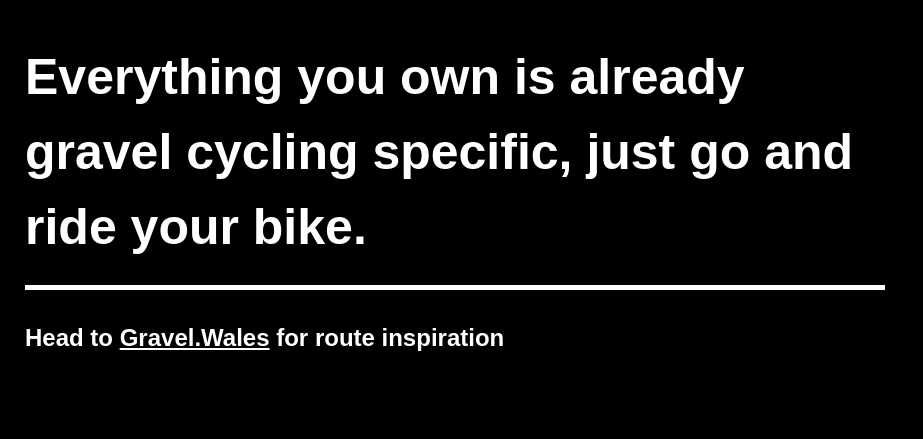
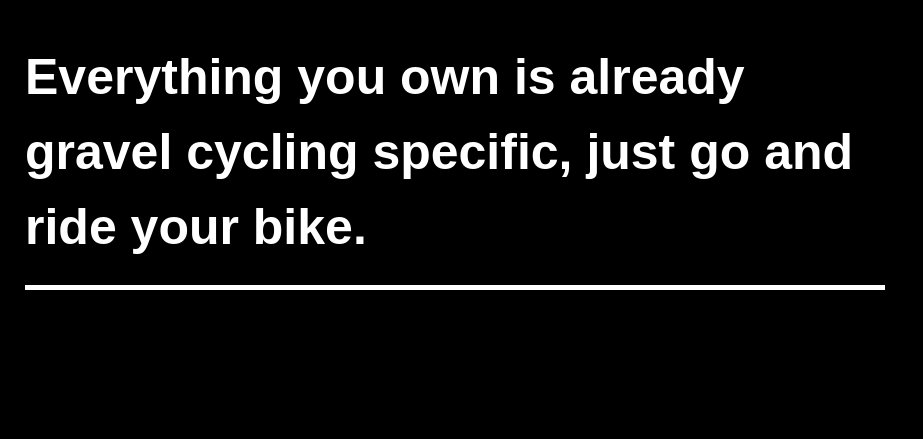
Before and after one commit to gravelwales/specific, a plain HTML site: page index.html in a window 1280 px wide. Shown: the whole page, without its empty margins (0-923 px from the left). Drawn offline with Linux system fonts and the light colour scheme.

Commit message:
Update index.html

```diff
--- a/index.html
+++ b/index.html
@@ -14,9 +14,7 @@
         <h1>Everything you own is already gravel cycling specific, just go and ride your bike.</h1>
     </header>
       <main>
-      <h2>Head to <a href="https://gravel.wales/">Gravel.Wales</a> for route inspiration</h2>
       <footer>
       </footer>
     </main>
   </body>
-</html>
```
